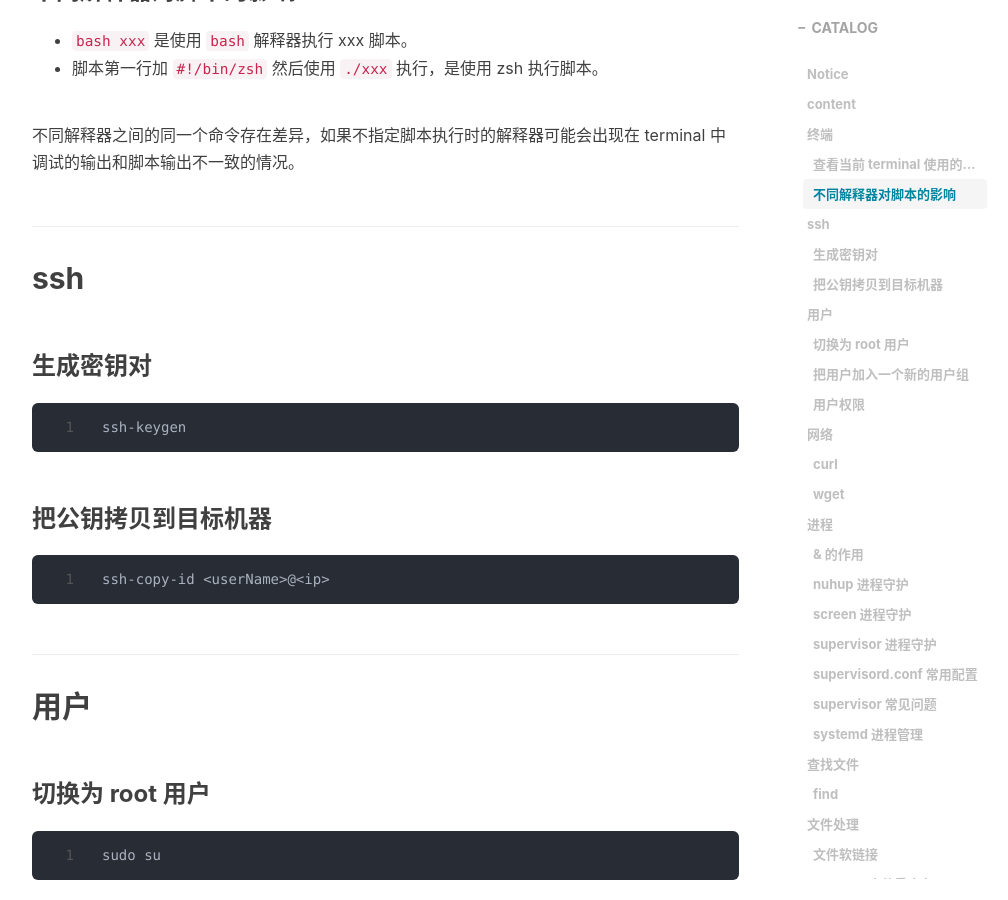
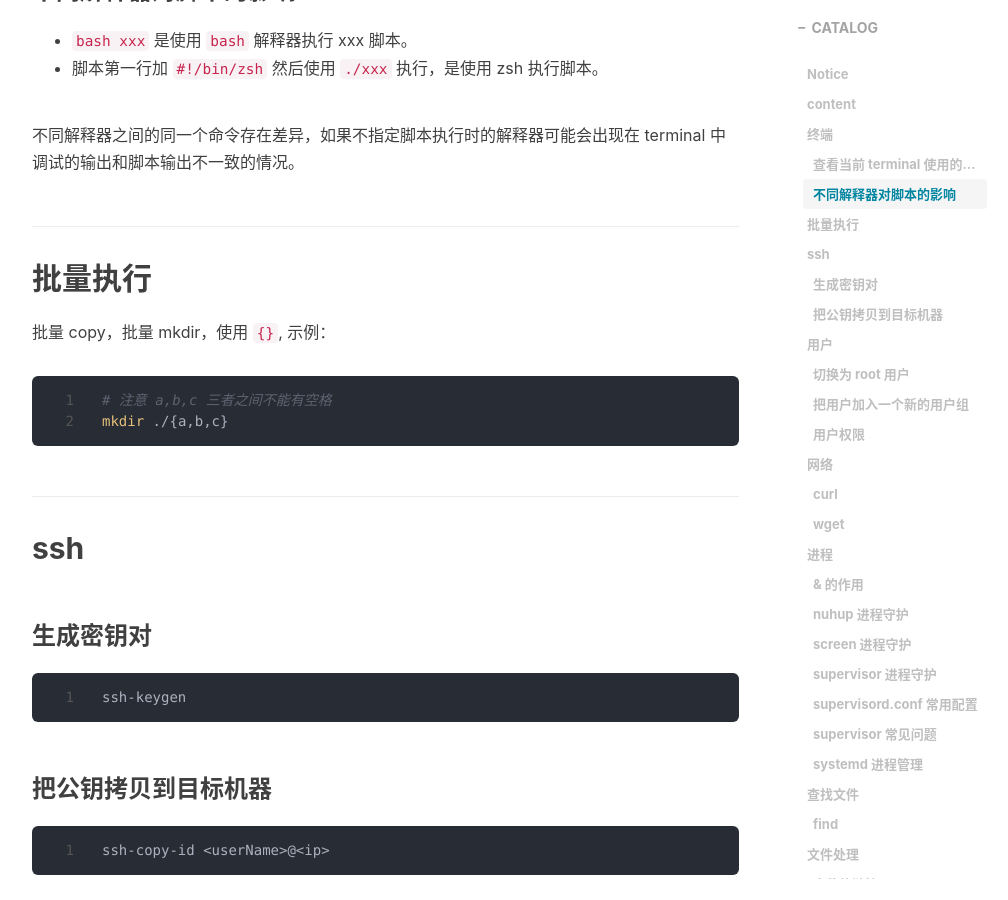
Before and after one commit to kougazhang/oom, a Jekyll site: the page built from _posts/2021-05-29-linux-command.md, in a window 1280 px wide and 900 px high, scrolled down 1215 px. Shown: the whole window, without its empty margins (233-1241 px from the left). Built offline with Jekyll 4.4.1, drawn with Linux system fonts in a browser that asks for light colours; nearby versions of some CDN libraries; comment, search, counter and statistics services are not loaded.

Commit message:
update linux command

````diff
--- a/_posts/2021-05-29-linux-command.md
+++ b/_posts/2021-05-29-linux-command.md
@@ -33,6 +33,13 @@ echo $0
 + 脚本第一行加 `#!/bin/zsh` 然后使用 `./xxx` 执行，是使用 zsh 执行脚本。
 
 不同解释器之间的同一个命令存在差异，如果不指定脚本执行时的解释器可能会出现在 terminal 中调试的输出和脚本输出不一致的情况。
+
+## 批量执行
+批量 copy，批量 mkdir，使用 `{}`, 示例：
+```shell
+# 注意 a,b,c 三者之间不能有空格
+mkdir ./{a,b,c}
+```
 
 ## ssh
 
````
